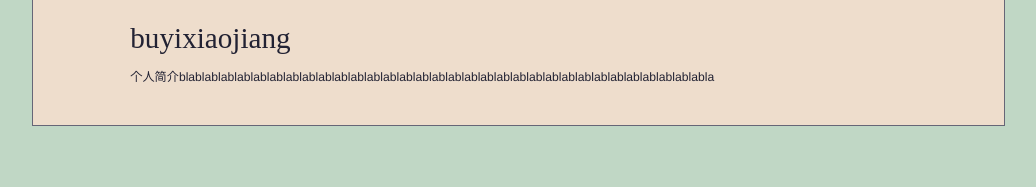
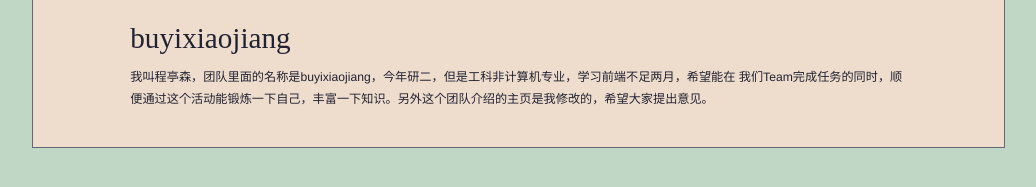
Before and after one commit to FancyMilk/one-day, a plain HTML site: page 百度游戏杨帆/buyixiaojiang.html in a window 1280 px wide. Shown: the part 321-508 px from the top of the page, without its empty margins (96-1132 px from the left). Drawn offline with Linux system fonts and the light colour scheme.

Commit message:
Update buyixiaojiang.html

```diff
--- a/百度游戏杨帆/buyixiaojiang.html
+++ b/百度游戏杨帆/buyixiaojiang.html
@@ -23,7 +23,8 @@
   </header>
   <article>
     <h1>buyixiaojiang</h1>
-    <p >个人简介blablablablablablablablablablablablablablablablablablablablablablablablablablablablablablablablabla</p>
+    <p >我叫程亭森，团队里面的名称是buyixiaojiang，今年研二，但是工科非计算机专业，学习前端不足两月，希望能在
+我们Team完成任务的同时，顺便通过这个活动能锻炼一下自己，丰富一下知识。另外这个团队介绍的主页是我修改的，希望大家提出意见。</p>
   </article>
   <script src="scripts/global.js"></script>
 </body>
```
